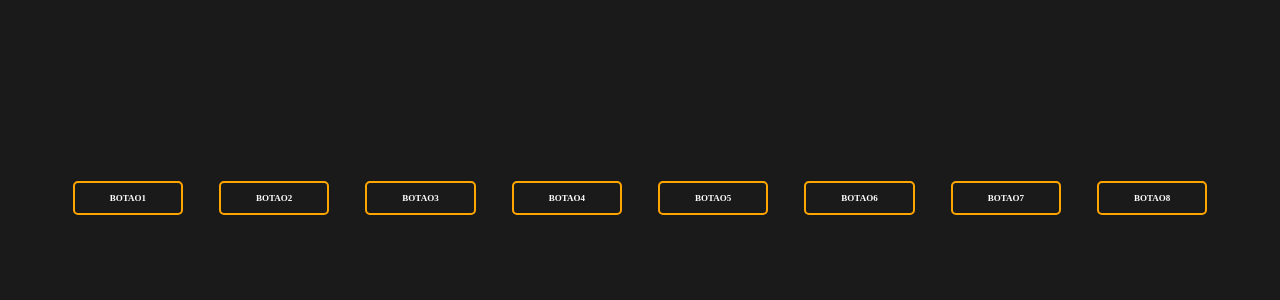
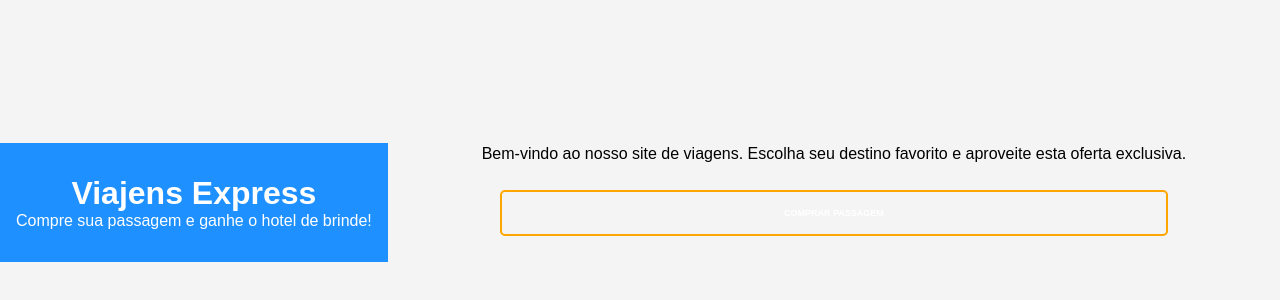
Before and after one commit to spookjin/botoes, a plain HTML site: page html/index.html in a window 1280 px wide. Shown: the part 198-498 px from the top of the page. Drawn offline with Linux system fonts and the light colour scheme.

Commit message:
Add travel site with free hotel feature

```diff
--- a/html/index.html
+++ b/html/index.html
@@ -1,23 +1,47 @@
 <!DOCTYPE html>
-<html>
-    <head>
-        <meta charset="UTF8"
-        <meta name="viewport" content="width=device-width, initial-scale=1">
-        <link rel="stylesheet" href="/css/style.css">
-        <title>botoes</title>
-    </head>
-
-
-    <body>
-
-        <li class=L><a href="#" class="btn btn1">botao1</a></li>
-        <li class=L><a href="#" class="btn btn2">botao2</a></li>
-        <li class=L><a href="#" class="btn btn3">botao3</a></li>
-        <li class=L><a href="#" class="btn btn4">botao4</a></li>
-        <li class=L><a href="#" class="btn btn5">botao5</a></li>
-        <li class=L><a href="#" class="btn btn6">botao6</a></li>
-        <li class=L><a href="#" class="btn btn7">botao7</a></li>
-        <li class=L><a href="#" class="btn btn8">botao8</a></li>
-    </nav>
-    </body>
+<html lang="pt-BR">
+<head>
+    <meta charset="UTF-8">
+    <meta name="viewport" content="width=device-width, initial-scale=1">
+    <link rel="stylesheet" href="../css/style.css">
+    <title>Viajens Express</title>
+    <style>
+        body {
+            font-family: Arial, sans-serif;
+            background: #f4f4f4;
+            margin: 0;
+            padding: 0;
+            text-align: center;
+        }
+        header {
+            background-color: #1e90ff;
+            color: white;
+            padding: 2rem 1rem;
+        }
+        main {
+            margin: 2rem auto;
+            max-width: 800px;
+        }
+        .btn-main {
+            margin-top: 2rem;
+            padding: 1rem 2rem;
+        }
+    </style>
+</head>
+<body>
+    <header>
+        <h1>Viajens Express</h1>
+        <p>Compre sua passagem e ganhe o hotel de brinde!</p>
+    </header>
+    <main>
+        <p>Bem-vindo ao nosso site de viagens. Escolha seu destino favorito e aproveite esta oferta exclusiva.</p>
+        <a href="#" id="buy" class="btn btn1 btn-main">Comprar Passagem</a>
+    </main>
+    <script>
+        document.getElementById('buy').addEventListener('click', function(event) {
+            event.preventDefault();
+            alert('Parabéns! Você comprou sua passagem e recebeu o hotel totalmente de graça!');
+        });
+    </script>
+</body>
 </html>
```
Also changed, not shown: 1 other file.
